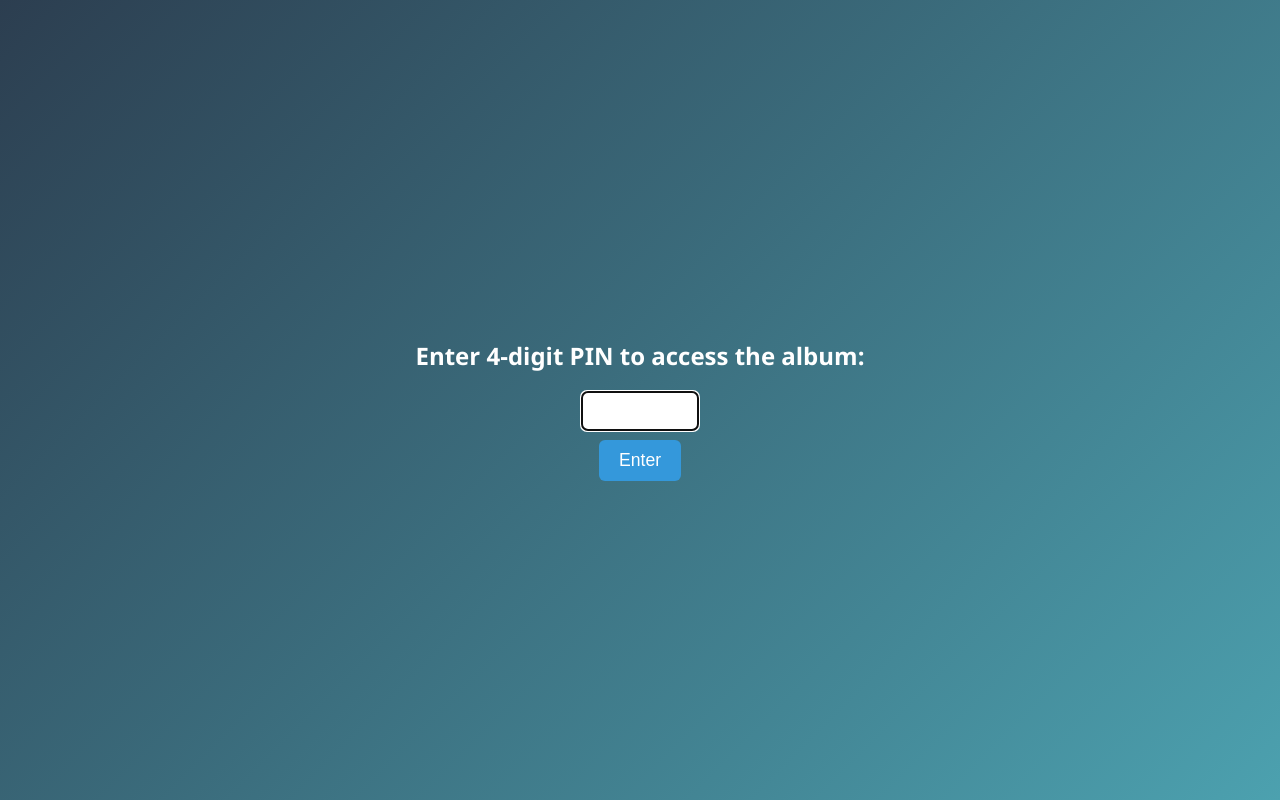
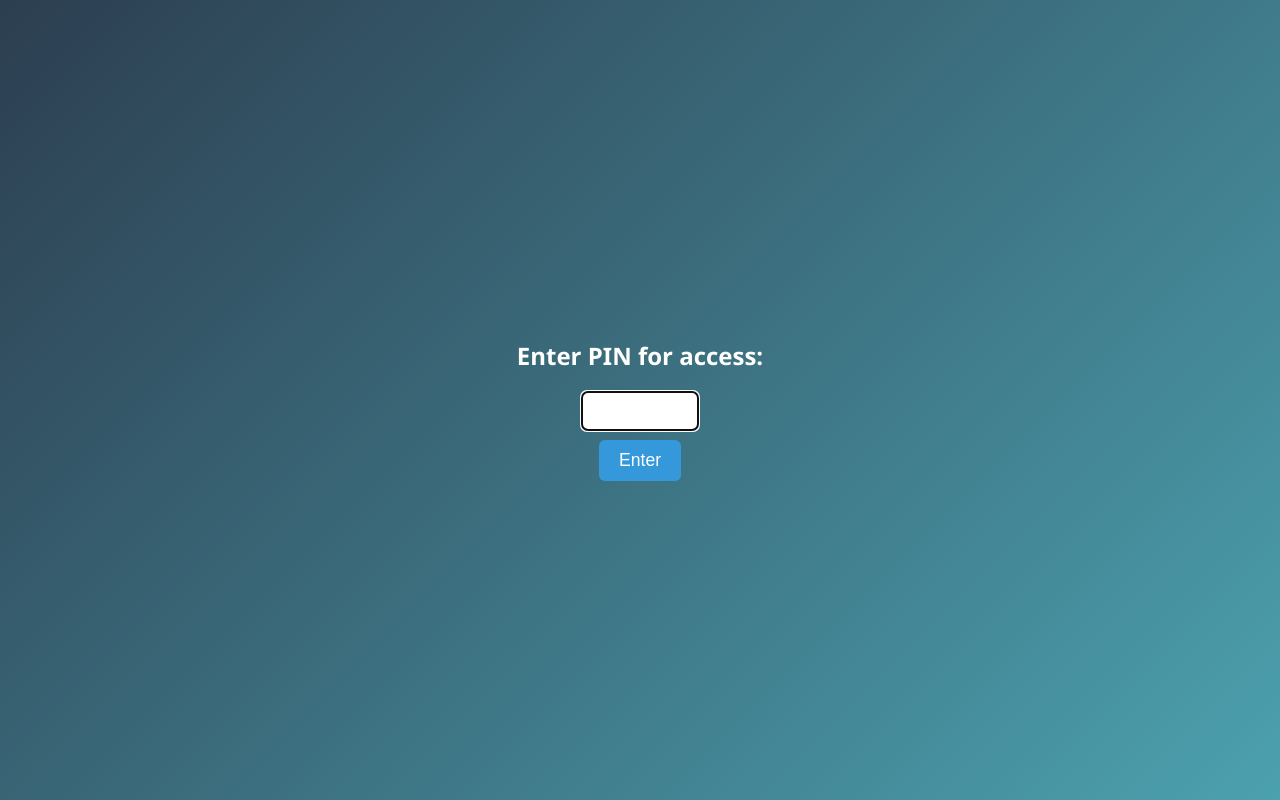
Before and after one commit to selenophilearchives-source/selenophile_archives, a plain HTML site: page index.html in a window 1280 px wide. Drawn offline with Linux system fonts and the light colour scheme.

Commit message:
index.html

```diff
--- a/index.html
+++ b/index.html
@@ -45,7 +45,7 @@
 </head>
 <body>
 
-<h2>Enter 4-digit PIN to access the album:</h2>
+<h2>Enter PIN for access:</h2>
 <input type="password" id="pinInput" maxlength="4" autofocus />
 <button onclick="checkPin()">Enter</button>
 
```
